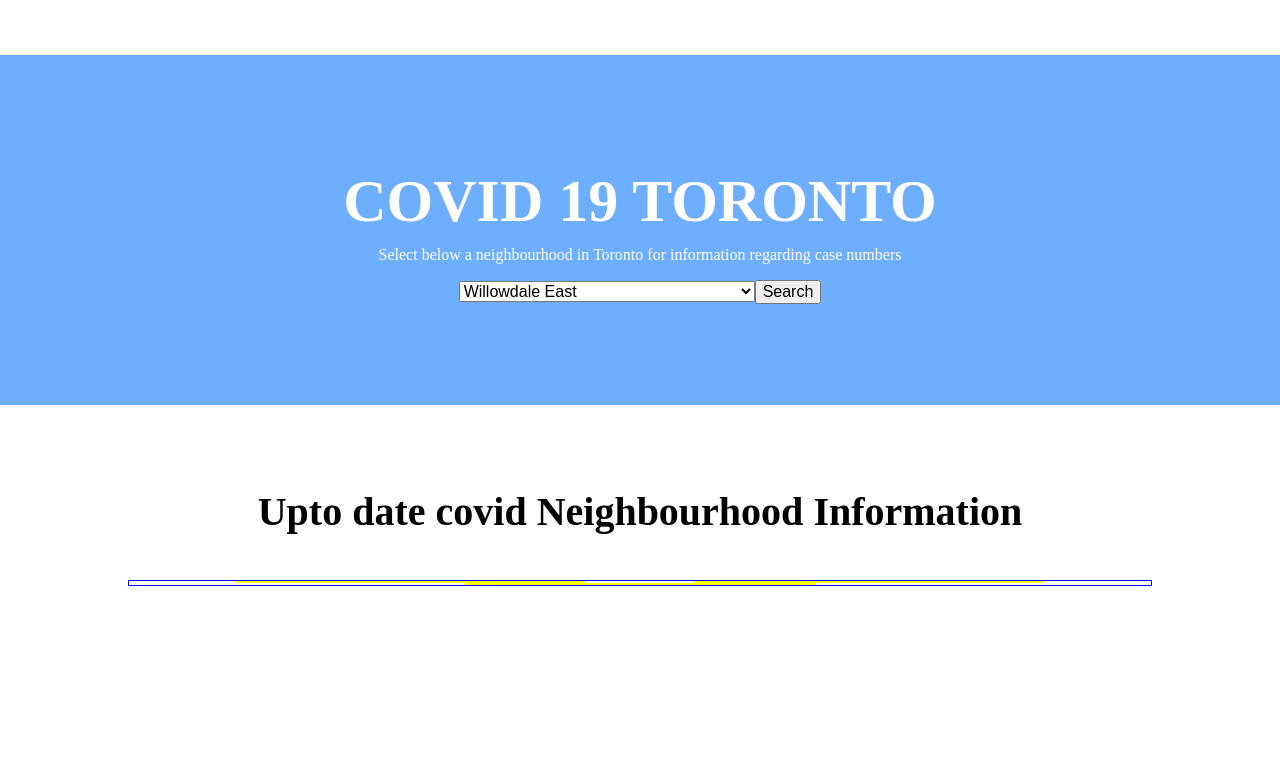
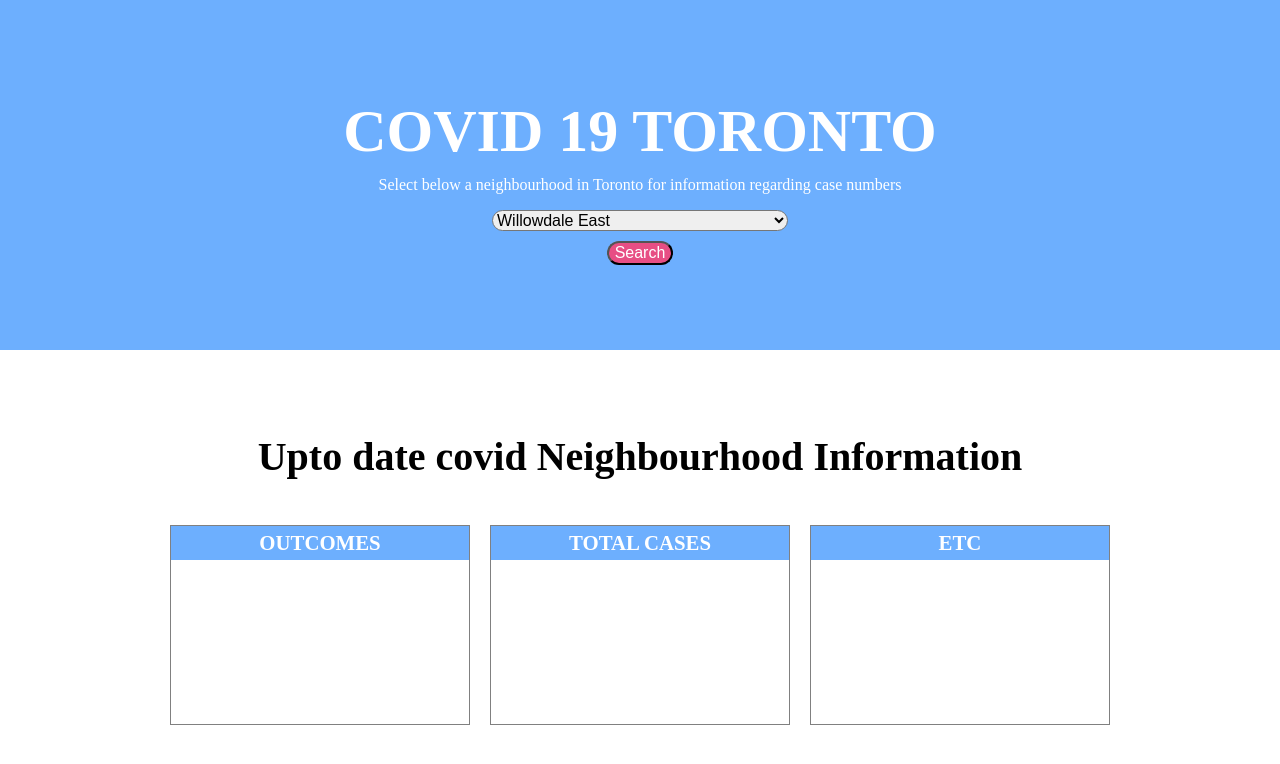
Before and after one commit to ykay220/Covid19-torontocaseApi, a PHP site: page / in a window 1280 px wide. Shown: the top 764 px of the page. Run offline with PHP 8.4, Linux system fonts and the light colour scheme.

Commit message:
css/code

```diff
--- a/code.js
+++ b/code.js
@@ -208,7 +208,7 @@ const select = document.querySelector('#neighbourhood-select')
 
 btn.addEventListener('click', () =>{
     let chosenHood = select.value;
-
+    let h2Totalcases = document.querySelector('#h2-totalcases')
     axios.get('http://127.0.0.1:5500/COVID19%20cases.json')
     .then (res=>{
         console.log(res.data);
@@ -217,16 +217,21 @@ btn.addEventListener('click', () =>{
         res.data.forEach(el => {
            if(el['Neighbourhood Name'] === chosenHood) {
                caseCount += 1
+               if (el['Outcome'] === 'FATAL'){
+                fatal += 1;
+            }
 
            }
-           if (el['Neighbourhood Name'] === chosenHood && el['Outcome'] === 'FATAL'){
-            fatal += 1;
 
-        }
+
+
 
         });
         console.log(fatal)
-        alert(caseCount)
+        h2Totalcases.innerHTML = caseCount;
+
+        // alert(caseCount)
+
         // console.log(`Male total is ${maleTotal} and Female total is ${femaleTotal} `)
         // console.log(neighbourhoodNames)
         // console.log(outcome)
--- a/index.html
+++ b/index.html
@@ -18,7 +18,8 @@
             <div class ="content-wrapper">
                 <h1>COVID 19 TORONTO </h1>
                 <p>Select below a neighbourhood in Toronto for information regarding case numbers</p>
-                <select name=""  id="neighbourhood-select"></select><button>Search</button>
+                <select name=""  id="neighbourhood-select">
+                </select><button>Search</button>
                  </div>
 
         </div>
@@ -29,13 +30,26 @@
             </div>
             <div class ="blockcontent-wrapper">
                 <div class="block-content">
+                    <div class ="blockcontent-title">
+                        <h3>OUTCOMES</h3>
+                    </div>
+                    <div class="blockcontent-inner">
+                        <p></p>
+                    </div>
 
                 </div>
                 <div class="block-content">
-
+                    <div class ="blockcontent-title">
+                        <h3>TOTAL CASES</h3>
+                    </div>
+                    <div class="blockcontent-inner">
+                        <h2 id="h2-totalcases"> </h2>
+                    </div>
                 </div>
                 <div class="block-content">
-
+                    <div class ="blockcontent-title">
+                        <h3>ETC</h3>
+                    </div>
                 </div>
             </div>
         </div>
--- a/style.css
+++ b/style.css
@@ -7,7 +7,7 @@ body {
 }
 
 header {
-  min-height: 55px;
+  /* min-height: 55px; */
   /* border: 2px solid black; */
 }
 
@@ -43,6 +43,15 @@ header {
 .content-wrapper select,
 button {
   font-size: 1rem;
+  border-radius: 15px;
+}
+
+.content-wrapper button {
+  display: block;
+  margin: auto;
+  margin-top: 10px;
+  background-color: #e74e84;
+  color: white;
 }
 
 .second-section {
@@ -67,16 +76,46 @@ button {
 }
 
 .blockcontent-wrapper {
-  border: 1px solid blue;
+  /* border: 1px solid blue; */
   display: flex;
-  justify-content: space-evenly;
+  justify-content: center;
 
   flex-direction: row;
   flex-wrap: wrap;
 }
 
 .block-content {
-  width: 350px;
-  height: 2px;
-  background-color: yellow;
+  width: 300px;
+  height: 200px;
+  border: 1px solid grey;
+  margin-left: 10px;
+  margin-right: 10px;
+  /* background-image: url("https://www.marquette.edu/coronavirus/images/coronavirus.jpg");
+  background-position: center;
+  background-size: 8em;
+  background-repeat: no-repeat; */
 }
+
+.blockcontent-title {
+  width: 100%;
+  /* height: 20px; */
+  background-color: #6daffe;
+  text-align: center;
+}
+
+.blockcontent-title h3 {
+  margin: 0;
+  padding: 5px;
+  color: white;
+  font-size: 1.3rem;
+}
+
+.blockcontent-inner {
+  /* border: 1px solid red; */
+  text-align: center;
+  margin-top: 50px;
+}
+
+.blockcontent-inner h2 {
+  font-size: 2.5rem;
+}
```
